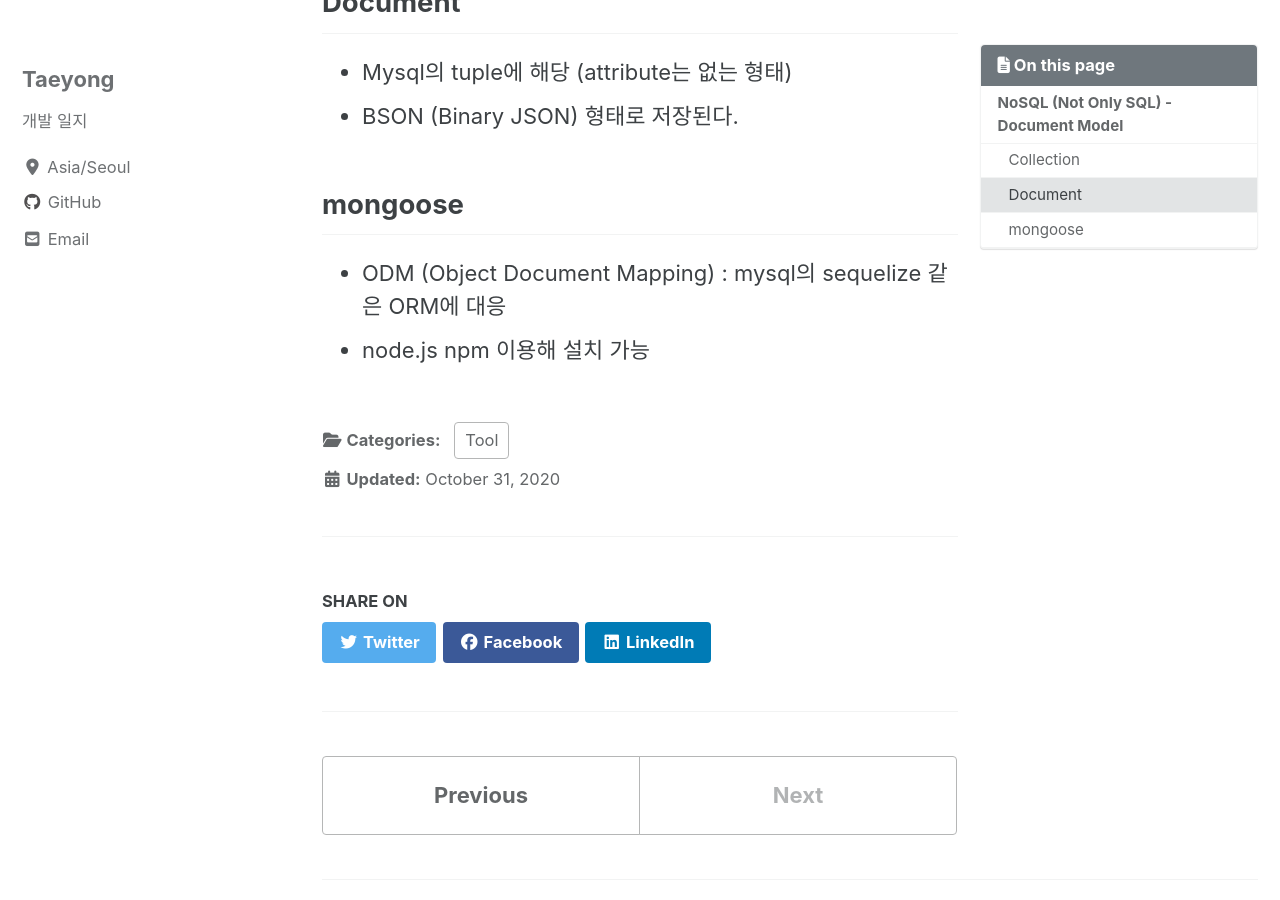
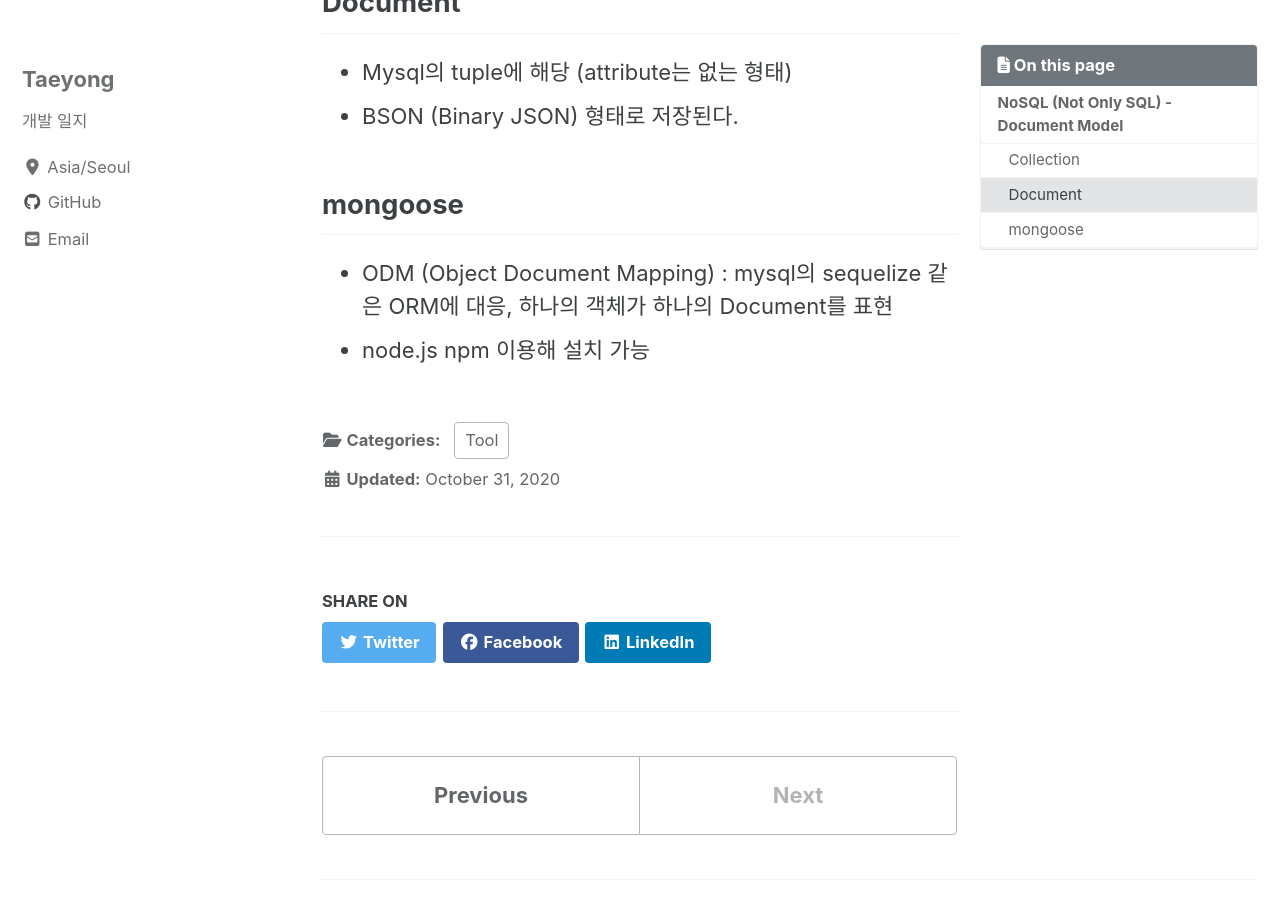
Before and after one commit to TaeYongHwang/TaeYongHwang.github.io, a Jekyll site: the page built from _posts/tool_related/2020-10-31-mongo-db.md, in a window 1280 px wide and 900 px high, scrolled down 510 px. Built offline with Jekyll 4.4.1, drawn with Linux system fonts in a browser that asks for light colours; cached includes are drawn as plain includes; nearby versions of some CDN libraries.

Commit message:
간단 몽고디비 추가

```diff
--- a/_posts/tool_related/2020-10-31-mongo-db.md
+++ b/_posts/tool_related/2020-10-31-mongo-db.md
@@ -17,5 +17,5 @@ categories: Tool
 
 
 ## mongoose
-- ODM (Object Document Mapping) : mysql의 sequelize 같은 ORM에 대응
+- ODM (Object Document Mapping) : mysql의 sequelize 같은 ORM에 대응, 하나의 객체가 하나의 Document를 표현
 - node.js npm 이용해 설치 가능
```
